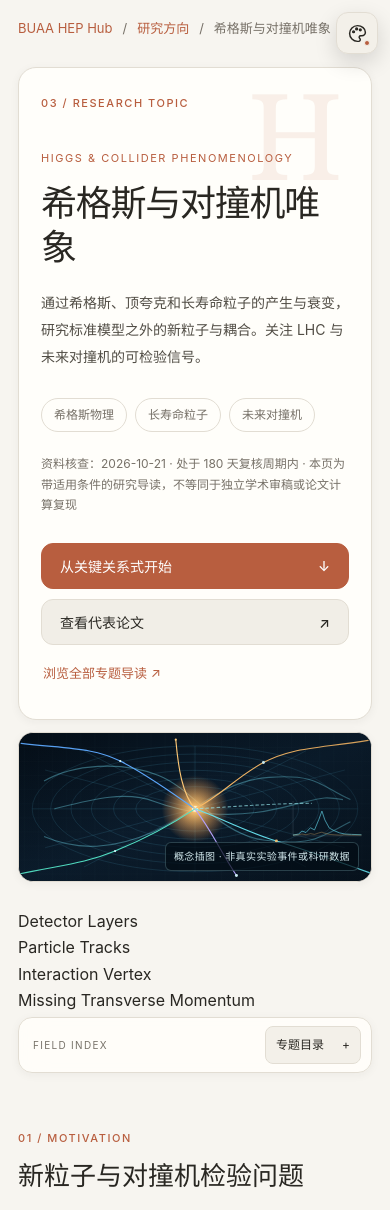
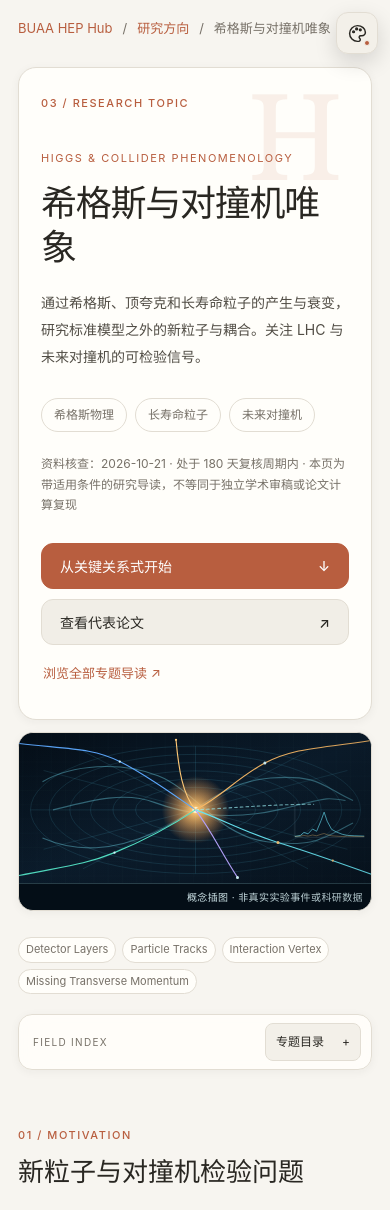
Before and after one commit to lm846802297-bit/buaa-hep-lab, a Vue app in the folder frontend/: page /research/collider in a window 390 px wide. Shown: the top 1210 px of the page. Built offline with nearby package versions, Linux system fonts and the light colour scheme.

Commit message:
fix: move mobile illustration captions out of artwork and show readable label chips

```diff
--- a/frontend/src/views/ResearchTopicView.vue
+++ b/frontend/src/views/ResearchTopicView.vue
@@ -338,6 +338,7 @@ onBeforeUnmount(() => topicSectionObserver?.disconnect())
 .topic-visual-panel::after { content:""; position:absolute; inset:0; pointer-events:none; background:linear-gradient(90deg,rgba(4,14,22,.08),transparent 45%,rgba(4,14,22,.18)); }
 .topic-visual-panel img { display:block; width:100%; height:100%; object-fit:cover; object-position:center; }
 .topic-visual-panel figcaption { position:absolute; right:12px; bottom:10px; z-index:1; padding:5px 8px; border:1px solid rgba(160,220,232,.24); border-radius:6px; background:rgba(3,13,21,.72); color:#d2e8ec; font-size:10px; letter-spacing:.04em; }
+.topic-visual-labels { display:none; }
 .topic-reading-layout { display:grid; grid-template-columns:220px minmax(0,1fr); align-items:start; gap:clamp(24px,3vw,40px); margin-top:4px; }
 .topic-sidebar { position:sticky; top:18px; align-self:start; box-sizing:border-box; max-height:calc(100vh - 36px); overflow-y:auto; overscroll-behavior:contain; padding:12px; border:1px solid var(--line); border-radius:14px; background:var(--panel); box-shadow:var(--shadow); scrollbar-width:thin; scrollbar-color:var(--line) transparent; }
 .topic-sidebar-heading { display:flex; align-items:center; justify-content:space-between; gap:8px; padding:7px 8px 12px; border-bottom:1px solid var(--line); }
@@ -452,7 +453,11 @@ onBeforeUnmount(() => topicSectionObserver?.disconnect())
   .topic-resource-grid { grid-template-columns:1fr; }
   .topic-workflow li { grid-template-columns:36px minmax(0,1fr); gap:10px; }
   .workflow-step { width:32px; height:32px; }
-  .topic-visual-panel { height:150px; margin-top:12px; }
+  .topic-visual-panel { height:auto; margin-top:12px; }
+  .topic-visual-panel img { height:150px; }
+  .topic-visual-panel figcaption { position:static; text-align:right; border:0; border-top:1px solid rgba(160,220,232,.24); border-radius:0; }
+  .topic-visual-labels { display:flex; flex-wrap:wrap; gap:6px; list-style:none; margin:8px 0 20px; padding:0; }
+  .topic-visual-labels li { padding:4px 7px; border:1px solid var(--line); border-radius:999px; background:var(--panel); color:var(--muted); font-size:11px; line-height:1.4; }
 }
 @supports not (overflow-x: clip) {
   @media(max-width:760px) {
```
